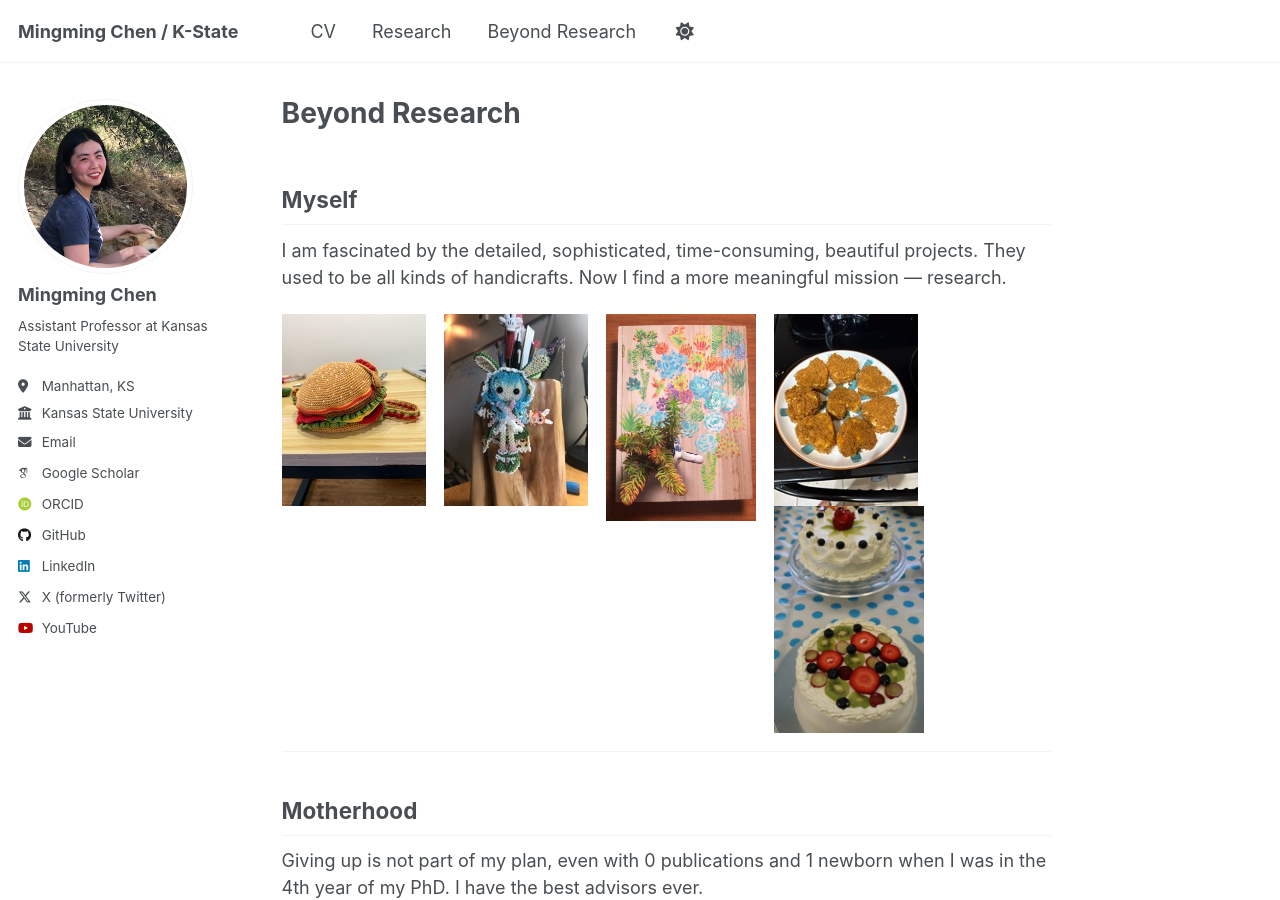
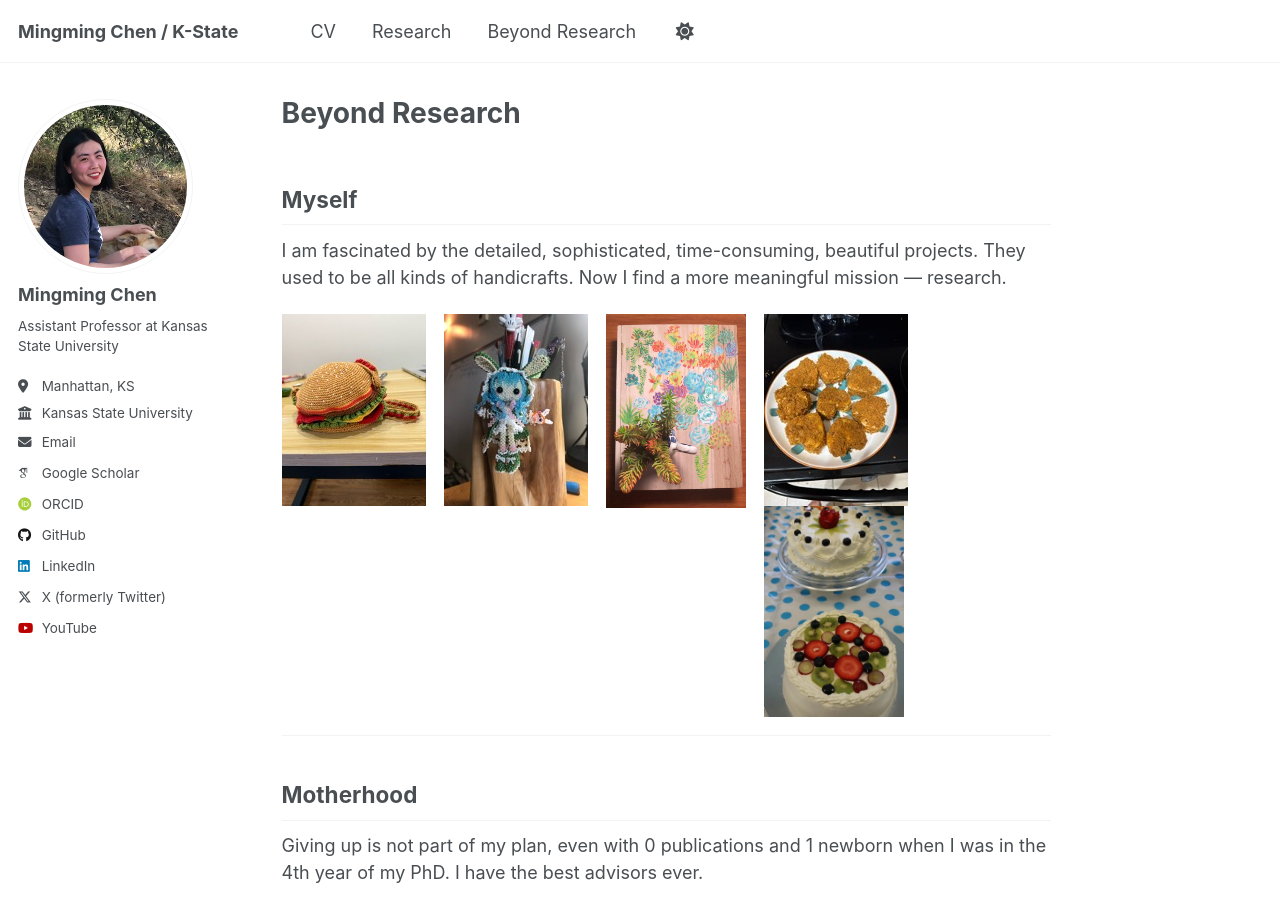
Before and after one commit to mzc796/mzc796.github.io, a Jekyll site: the page built from _pages/beyond_research.md, in a window 1280 px wide and 900 px high. Built offline with Jekyll 4.4.1, drawn with Linux system fonts in a browser that asks for light colours; some web fonts are replaced; a script that is not in the unit is left out.

Commit message:
Update beyond_research.md

```diff
--- a/_pages/beyond_research.md
+++ b/_pages/beyond_research.md
@@ -14,11 +14,11 @@
 
 ![(3D_Beaded_Rabbit_Girl)]({{ "/images/rabbit_girl.jpg" | relative_url }}){: .align-left .third }
 
-![(Paint)]({{ "/images/succulent.jpg" | relative_url }}){: .align-left width="150" }
+![(Paint)]({{ "/images/succulent.jpg" | relative_url }}){: .align-left width="140" }
 
 ![(Only for Chloe)]({{ "/images/cakes.jpg" | relative_url }}){: .align-left .third }
 
-![(Birthday Cake)]({{ "/images/birthday_cake.jpg" | relative_url }}){: .align-left width="150" }
+![(Birthday Cake)]({{ "/images/birthday_cake.jpg" | relative_url }}){: .align-left width="140" }
 
 <div style="clear: both;"></div>
 
```
